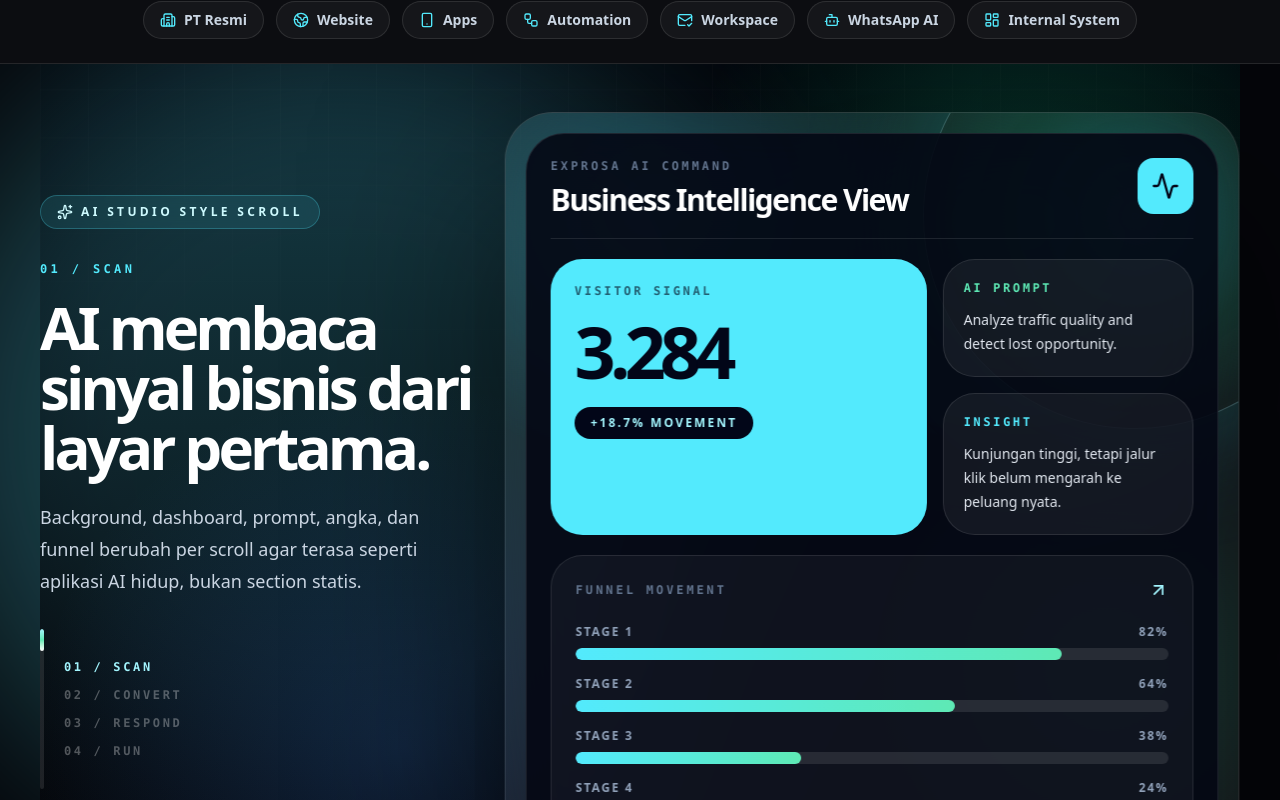
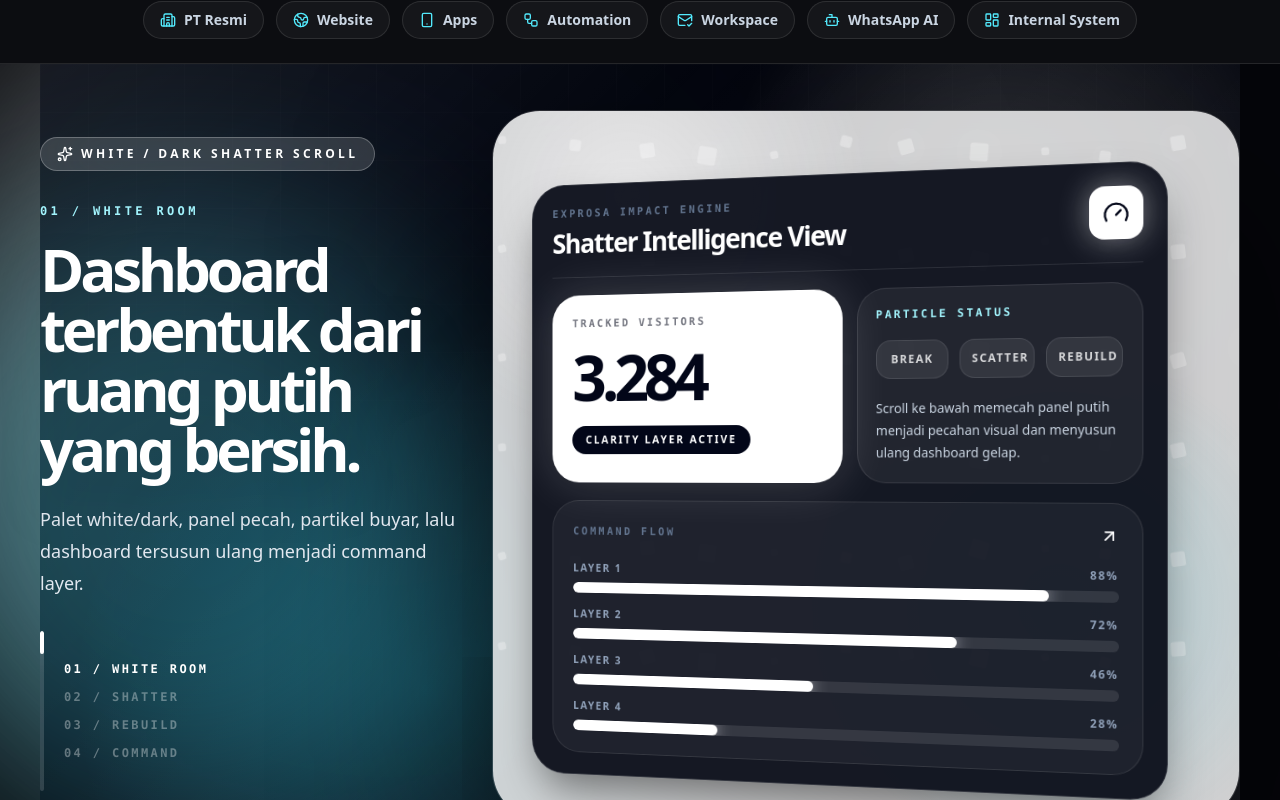
Before and after one commit to nimosasuga/exp2026jhgannjwhkiis, a Next.js app: page / in a window 1280 px wide. Shown: the part 1200-2000 px from the top of the page. Built offline with nearby package versions, Linux system fonts and the light colour scheme.

Commit message:
feat: add white dark shatter scroll effect

```diff
--- a/components/DepthPresentationSection.tsx
+++ b/components/DepthPresentationSection.tsx
@@ -2,66 +2,94 @@
 
 import { useRef, useState } from "react";
 import { motion, useMotionValueEvent, useScroll, useTransform } from "motion/react";
-import { Activity, ArrowUpRight, Bot, Gauge, MessagesSquare, Sparkles } from "lucide-react";
+import { ArrowUpRight, Bot, Gauge, MessagesSquare, Sparkles, Workflow } from "lucide-react";
 
 const frames = [
   {
-    icon: Activity,
-    tag: "01 / SCAN",
-    title: "AI membaca sinyal bisnis dari layar pertama.",
+    icon: Gauge,
+    tag: "01 / WHITE ROOM",
+    title: "Dashboard terbentuk dari ruang putih yang bersih.",
     main: "3.284",
-    sub: "visitor signal",
-    growth: "+18.7%",
-    prompt: "Analyze traffic quality and detect lost opportunity.",
-    insight: "Kunjungan tinggi, tetapi jalur klik belum mengarah ke peluang nyata.",
-    bars: [82, 64, 38, 24],
+    sub: "tracked visitors",
+    signal: "Clarity layer active",
+    bars: [88, 72, 46, 28],
   },
   {
-    icon: Gauge,
-    tag: "02 / CONVERT",
-    title: "CTA, funnel, dan lead berubah menjadi data hidup.",
-    main: "428",
-    sub: "captured leads",
-    growth: "+31.4%",
-    prompt: "Map conversion drop-off and propose next action.",
-    insight: "Lead mulai terbaca. Fokus berikutnya adalah memperpendek jarak dari klik ke percakapan.",
-    bars: [90, 76, 58, 42],
+    icon: Sparkles,
+    tag: "02 / SHATTER",
+    title: "Saat discroll, panel buyar menjadi partikel.",
+    main: "728",
+    sub: "broken signals",
+    signal: "Particles separating",
+    bars: [74, 66, 59, 42],
   },
   {
     icon: MessagesSquare,
-    tag: "03 / RESPOND",
-    title: "WhatsApp, follow up, dan respon masuk ke satu alur.",
+    tag: "03 / REBUILD",
+    title: "Data menyusun ulang alur lead dan respon.",
     main: "02:14",
     sub: "response speed",
-    growth: "-64%",
-    prompt: "Prioritize hot leads and automate first response.",
-    insight: "Kecepatan respon naik. Prospek tidak dibiarkan menunggu terlalu lama.",
-    bars: [94, 88, 72, 61],
+    signal: "Flow reconstructed",
+    bars: [92, 86, 76, 63],
   },
   {
     icon: Bot,
-    tag: "04 / RUN",
-    title: "AI layer membuat bisnis terasa seperti command center.",
+    tag: "04 / COMMAND",
+    title: "Akhirnya berubah menjadi layar kendali bisnis.",
     main: "91%",
-    sub: "flow readiness",
-    growth: "+44.9%",
-    prompt: "Connect analytics, automation, and business decision layer.",
-    insight: "Website tidak lagi berdiri sendiri. Ia menjadi layar kendali digital bisnis.",
-    bars: [96, 91, 84, 78],
+    sub: "command readiness",
+    signal: "AI layer online",
+    bars: [98, 92, 87, 80],
   },
 ];
+
+const shards = Array.from({ length: 72 }, (_, index) => {
+  const row = Math.floor(index / 12);
+  const col = index % 12;
+  return {
+    id: index,
+    left: 6 + col * 8,
+    top: 8 + row * 13,
+    x: (col - 5.5) * 42 + (index % 3) * 26,
+    y: (row - 2.5) * 54 + ((index % 5) - 2) * 22,
+    rotate: (index % 2 ? 1 : -1) * (28 + (index % 7) * 13),
+    size: 7 + (index % 4) * 3,
+  };
+});
+
+type ScrollProgress = ReturnType<typeof useScroll>["scrollYProgress"];
+
+function Shard({ item, progress }: { item: (typeof shards)[number]; progress: ScrollProgress }) {
+  const x = useTransform(progress, [0.08, 0.44, 0.82], [0, item.x, item.x * 0.18]);
+  const y = useTransform(progress, [0.08, 0.44, 0.82], [0, item.y, item.y * -0.12]);
+  const rotate = useTransform(progress, [0.08, 0.48, 0.9], [0, item.rotate, item.rotate * 2]);
+  const opacity = useTransform(progress, [0, 0.12, 0.48, 0.95], [0.18, 1, 0.65, 0.24]);
+  const scale = useTransform(progress, [0.08, 0.48, 1], [1, 1.8, 0.75]);
+
+  return (
+    <motion.span
+      aria-hidden="true"
+      style={{ x, y, rotate, opacity, scale, left: `${item.left}%`, top: `${item.top}%`, width: item.size, height: item.size }}
+      className="absolute rounded-[2px] bg-white shadow-[0_0_24px_rgba(255,255,255,0.5)]"
+    />
+  );
+}
 
 export function DepthPresentationSection() {
   const ref = useRef<HTMLElement | null>(null);
   const [active, setActive] = useState(0);
   const { scrollYProgress } = useScroll({ target: ref, offset: ["start start", "end end"] });
 
-  const beamX = useTransform(scrollYProgress, [0, 1], ["-24%", "48%"]);
-  const beamY = useTransform(scrollYProgress, [0, 1], ["-8%", "12%"]);
-  const beamRotate = useTransform(scrollYProgress, [0, 1], [-18, 22]);
-  const gridY = useTransform(scrollYProgress, [0, 1], [0, -160]);
-  const orbScale = useTransform(scrollYProgress, [0, 0.5, 1], [0.9, 1.22, 0.96]);
-  const orbRotate = useTransform(scrollYProgress, [0, 1], [0, 260]);
+  const bgShift = useTransform(scrollYProgress, [0, 0.35, 1], ["#f8fafc", "#0f172a", "#02040a"]);
+  const darkOpacity = useTransform(scrollYProgress, [0, 0.22, 0.68], [0, 0.72, 1]);
+  const whitePanelOpacity = useTransform(scrollYProgress, [0, 0.22, 0.42], [1, 0.72, 0.18]);
+  const dashboardX = useTransform(scrollYProgress, [0, 0.38, 0.78], [0, -82, 0]);
+  const dashboardY = useTransform(scrollYProgress, [0, 0.44, 1], [0, 48, -18]);
+  const dashboardScale = useTransform(scrollYProgress, [0, 0.4, 0.82], [1, 0.76, 1.03]);
+  const dashboardRotateY = useTransform(scrollYProgress, [0, 0.44, 0.82], [-2, -28, 4]);
+  const dashboardBlur = useTransform(scrollYProgress, [0, 0.42, 0.82], ["blur(0px)", "blur(12px)", "blur(0px)"]);
+  const beamX = useTransform(scrollYProgress, [0, 1], ["-20%", "42%"]);
+  const beamRotate = useTransform(scrollYProgress, [0, 1], [-18, 28]);
   const progressHeight = useTransform(scrollYProgress, [0, 1], ["0%", "100%"]);
 
   useMotionValueEvent(scrollYProgress, "change", (value) => {
@@ -72,43 +100,38 @@ export function DepthPresentationSection() {
   const Icon = frame.icon;
 
   return (
-    <section ref={ref} id="analytics-command" className="relative z-10 min-h-[300vh] overflow-clip px-6 text-white lg:px-10">
-      <div className="sticky top-0 flex min-h-screen items-center py-8 lg:py-10">
-        <div className="absolute inset-0 bg-[#02040a]" />
-        <motion.div style={{ x: beamX, y: beamY, rotate: beamRotate }} className="absolute left-0 top-0 h-[820px] w-[820px] rounded-full bg-cyan-300/25 blur-[92px]" />
-        <motion.div style={{ y: gridY }} className="absolute inset-0 premium-grid opacity-45" />
-        <div className="absolute inset-0 bg-[radial-gradient(circle_at_82%_18%,rgba(16,185,129,0.28),transparent_28%),radial-gradient(circle_at_30%_80%,rgba(59,130,246,0.18),transparent_34%),linear-gradient(180deg,rgba(5,6,10,0.02),rgba(5,6,10,0.94))]" />
+    <section ref={ref} id="analytics-command" className="relative z-10 min-h-[320vh] overflow-clip px-6 text-white lg:px-10">
+      <motion.div style={{ backgroundColor: bgShift }} className="sticky top-0 flex min-h-screen items-center py-8 lg:py-10">
+        <motion.div style={{ opacity: darkOpacity }} className="absolute inset-0 bg-[#02040a]" />
+        <motion.div style={{ x: beamX, rotate: beamRotate }} className="absolute left-0 top-[-18%] h-[900px] w-[900px] rounded-full bg-white/35 blur-[120px] mix-blend-overlay" />
+        <motion.div style={{ x: beamX }} className="absolute left-[-8%] top-[18%] h-[620px] w-[620px] rounded-full bg-cyan-300/28 blur-[100px]" />
+        <div className="absolute inset-0 bg-[radial-gradient(circle_at_80%_18%,rgba(255,255,255,0.18),transparent_24%),radial-gradient(circle_at_32%_78%,rgba(34,211,238,0.22),transparent_34%),linear-gradient(135deg,rgba(255,255,255,0.08),transparent_34%,rgba(255,255,255,0.1))]" />
+        <div className="absolute inset-0 premium-grid opacity-35" />
 
-        <div className="relative mx-auto grid w-full max-w-7xl items-center gap-8 lg:grid-cols-[0.74fr_1.26fr]">
-          <div className="relative z-20">
-            <div className="inline-flex items-center gap-2 rounded-full border border-cyan-300/25 bg-cyan-300/10 px-4 py-2 text-xs font-black uppercase tracking-[0.28em] text-cyan-100 backdrop-blur">
+        <div className="relative mx-auto grid w-full max-w-7xl items-center gap-8 lg:grid-cols-[0.72fr_1.28fr]">
+          <div className="relative z-30">
+            <div className="inline-flex items-center gap-2 rounded-full border border-white/25 bg-white/15 px-4 py-2 text-xs font-black uppercase tracking-[0.28em] text-white backdrop-blur-2xl">
               <Sparkles className="h-4 w-4" />
-              AI Studio Style Scroll
+              White / Dark Shatter Scroll
             </div>
 
-            <motion.div
-              key={frame.tag}
-              initial={{ opacity: 0, y: 28, filter: "blur(14px)" }}
-              animate={{ opacity: 1, y: 0, filter: "blur(0px)" }}
-              transition={{ duration: 0.45 }}
-              className="mt-8"
-            >
-              <p className="font-mono text-xs font-black uppercase tracking-[0.28em] text-cyan-300">{frame.tag}</p>
-              <h2 className="mt-5 max-w-3xl text-4xl font-black tracking-[-0.065em] md:text-6xl">
+            <motion.div key={frame.tag} initial={{ opacity: 0, y: 34, filter: "blur(18px)" }} animate={{ opacity: 1, y: 0, filter: "blur(0px)" }} transition={{ duration: 0.46 }} className="mt-8">
+              <p className="font-mono text-xs font-black uppercase tracking-[0.28em] text-cyan-200">{frame.tag}</p>
+              <h2 className="mt-5 max-w-3xl text-4xl font-black tracking-[-0.07em] text-white drop-shadow-2xl md:text-6xl">
                 {frame.title}
               </h2>
-              <p className="mt-6 max-w-xl text-lg leading-8 text-slate-300">
-                Background, dashboard, prompt, angka, dan funnel berubah per scroll agar terasa seperti aplikasi AI hidup, bukan section statis.
+              <p className="mt-6 max-w-xl text-lg leading-8 text-slate-200">
+                Palet white/dark, panel pecah, partikel buyar, lalu dashboard tersusun ulang menjadi command layer.
               </p>
             </motion.div>
 
             <div className="mt-8 flex items-center gap-5">
-              <div className="relative h-40 w-1 overflow-hidden rounded-full bg-white/10">
-                <motion.div style={{ height: progressHeight }} className="absolute inset-x-0 top-0 rounded-full bg-gradient-to-b from-cyan-200 via-emerald-300 to-white" />
+              <div className="relative h-40 w-1 overflow-hidden rounded-full bg-white/15">
+                <motion.div style={{ height: progressHeight }} className="absolute inset-x-0 top-0 rounded-full bg-white shadow-[0_0_22px_rgba(255,255,255,0.8)]" />
               </div>
               <div className="grid gap-3">
                 {frames.map((item, index) => (
-                  <div key={item.tag} className={`font-mono text-xs font-black uppercase tracking-[0.22em] ${active === index ? "text-cyan-200" : "text-white/30"}`}>
+                  <div key={item.tag} className={`font-mono text-xs font-black uppercase tracking-[0.2em] ${active === index ? "text-white" : "text-white/35"}`}>
                     {item.tag}
                   </div>
                 ))}
@@ -116,54 +139,53 @@ export function DepthPresentationSection() {
             </div>
           </div>
 
-          <motion.div
-            animate={{ rotateX: active % 2 ? 5 : 0, rotateY: active % 2 ? 3.5 : -3.5, y: active % 2 ? -8 : 8 }}
-            transition={{ duration: 0.5 }}
-            className="relative min-h-[690px] overflow-hidden rounded-[3rem] border border-white/10 bg-white/[0.065] p-4 shadow-[0_70px_190px_rgba(0,0,0,0.7)] backdrop-blur-2xl md:p-5"
-          >
-            <motion.div style={{ scale: orbScale, rotate: orbRotate }} className="absolute -right-28 -top-28 h-[430px] w-[430px] rounded-full border border-cyan-200/25 bg-[radial-gradient(circle,rgba(34,211,238,0.24),rgba(16,185,129,0.08)_44%,transparent_70%)] shadow-[0_0_140px_rgba(34,211,238,0.18)]" />
-            <div className="absolute inset-0 bg-[radial-gradient(circle_at_20%_12%,rgba(34,211,238,0.22),transparent_30%),radial-gradient(circle_at_82%_72%,rgba(16,185,129,0.18),transparent_30%)]" />
+          <div className="relative min-h-[680px] [perspective:1400px]">
+            <div className="absolute inset-0 overflow-hidden rounded-[3rem] border border-white/15 bg-black/20 shadow-[0_70px_190px_rgba(0,0,0,0.7)] backdrop-blur-2xl">
+              <motion.div style={{ opacity: whitePanelOpacity }} className="absolute inset-0 bg-white" />
+              <div className="absolute inset-0 bg-[radial-gradient(circle_at_18%_12%,rgba(255,255,255,0.55),transparent_28%),radial-gradient(circle_at_76%_70%,rgba(34,211,238,0.18),transparent_34%)]" />
+              {shards.map((item) => <Shard key={item.id} item={item} progress={scrollYProgress} />)}
+            </div>
 
-            <div className="relative rounded-[2.4rem] border border-white/10 bg-[#050814]/90 p-5 md:p-6">
+            <motion.div style={{ x: dashboardX, y: dashboardY, scale: dashboardScale, rotateY: dashboardRotateY, filter: dashboardBlur }} className="relative z-20 p-4 md:p-5 [transform-style:preserve-3d]">
+              <div className="rounded-[2.4rem] border border-white/15 bg-[#050814]/92 p-5 shadow-2xl shadow-black/50 backdrop-blur-2xl md:p-6">
                 <div className="flex items-start justify-between gap-5 border-b border-white/10 pb-5">
                   <div>
-                  <p className="font-mono text-xs font-black uppercase tracking-[0.24em] text-slate-500">EXPROSA AI COMMAND</p>
-                  <h3 className="mt-2 text-3xl font-black tracking-[-0.05em] text-white">Business Intelligence View</h3>
+                    <p className="font-mono text-xs font-black uppercase tracking-[0.24em] text-slate-500">EXPROSA IMPACT ENGINE</p>
+                    <h3 className="mt-2 text-3xl font-black tracking-[-0.05em] text-white">Shatter Intelligence View</h3>
                   </div>
-                <motion.div key={frame.tag} initial={{ scale: 0.65, rotate: -16 }} animate={{ scale: 1, rotate: 0 }} className="flex h-14 w-14 items-center justify-center rounded-2xl bg-cyan-300 text-slate-950">
+                  <motion.div key={frame.tag} initial={{ scale: 0.5, rotate: -24 }} animate={{ scale: 1, rotate: 0 }} className="flex h-14 w-14 items-center justify-center rounded-2xl bg-white text-slate-950 shadow-[0_0_32px_rgba(255,255,255,0.45)]">
                     <Icon className="h-7 w-7" />
                   </motion.div>
                 </div>
 
-              <div className="mt-5 grid gap-4 lg:grid-cols-[1.2fr_0.8fr]">
-                <motion.div key={frame.main} initial={{ opacity: 0, scale: 0.92, y: 22 }} animate={{ opacity: 1, scale: 1, y: 0 }} className="rounded-[2rem] bg-cyan-300 p-6 text-slate-950">
-                  <p className="font-mono text-xs font-black uppercase tracking-[0.22em] opacity-60">{frame.sub}</p>
+                <div className="mt-5 grid gap-4 lg:grid-cols-[1.05fr_0.95fr]">
+                  <motion.div key={frame.main} initial={{ opacity: 0, scale: 0.82, y: 34 }} animate={{ opacity: 1, scale: 1, y: 0 }} className="rounded-[2rem] bg-white p-6 text-slate-950 shadow-[0_0_54px_rgba(255,255,255,0.18)]">
+                    <p className="font-mono text-xs font-black uppercase tracking-[0.22em] opacity-55">{frame.sub}</p>
                     <p className="mt-4 text-6xl font-black tracking-[-0.08em] md:text-7xl">{frame.main}</p>
-                  <span className="mt-5 inline-flex rounded-full bg-slate-950 px-4 py-2 text-xs font-black uppercase tracking-[0.18em] text-cyan-200">{frame.growth} movement</span>
+                    <span className="mt-5 inline-flex rounded-full bg-slate-950 px-4 py-2 text-xs font-black uppercase tracking-[0.18em] text-white">{frame.signal}</span>
                   </motion.div>
 
-                <div className="grid gap-4">
-                  <motion.div key={frame.prompt} initial={{ opacity: 0, x: 28 }} animate={{ opacity: 1, x: 0 }} className="rounded-[2rem] border border-white/10 bg-white/[0.06] p-5">
-                    <p className="font-mono text-xs font-black uppercase tracking-[0.22em] text-emerald-300">AI Prompt</p>
-                    <p className="mt-3 text-sm leading-6 text-slate-200">{frame.prompt}</p>
-                  </motion.div>
-                  <motion.div key={frame.insight} initial={{ opacity: 0, x: -28 }} animate={{ opacity: 1, x: 0 }} className="rounded-[2rem] border border-white/10 bg-white/[0.06] p-5">
-                    <p className="font-mono text-xs font-black uppercase tracking-[0.22em] text-cyan-300">Insight</p>
-                    <p className="mt-3 text-sm leading-6 text-slate-200">{frame.insight}</p>
-                  </motion.div>
+                  <div className="rounded-[2rem] border border-white/10 bg-white/[0.06] p-5">
+                    <p className="font-mono text-xs font-black uppercase tracking-[0.22em] text-cyan-200">Particle Status</p>
+                    <div className="mt-5 grid grid-cols-3 gap-3">
+                      {["Break", "Scatter", "Rebuild"].map((item) => (
+                        <div key={item} className="rounded-2xl border border-white/10 bg-white/[0.08] p-3 text-center text-xs font-black uppercase tracking-[0.12em] text-white/80">{item}</div>
+                      ))}
+                    </div>
+                    <p className="mt-5 text-sm leading-6 text-slate-300">Scroll ke bawah memecah panel putih menjadi pecahan visual dan menyusun ulang dashboard gelap.</p>
                   </div>
                 </div>
 
                 <div className="mt-5 rounded-[2rem] border border-white/10 bg-white/[0.045] p-5 md:p-6">
                   <div className="flex items-center justify-between">
-                  <p className="font-mono text-xs font-black uppercase tracking-[0.24em] text-slate-500">Funnel Movement</p>
-                  <ArrowUpRight className="h-5 w-5 text-cyan-200" />
+                    <p className="font-mono text-xs font-black uppercase tracking-[0.24em] text-slate-500">Command Flow</p>
+                    <ArrowUpRight className="h-5 w-5 text-white" />
                   </div>
                   <div className="mt-6 space-y-4">
                     {frame.bars.map((bar, index) => (
                       <div key={`${frame.tag}-${index}`}>
-                      <div className="mb-2 flex justify-between text-xs font-bold uppercase tracking-[0.14em] text-slate-400"><span>Stage {index + 1}</span><span>{bar}%</span></div>
-                      <div className="h-3 overflow-hidden rounded-full bg-white/10"><motion.div initial={{ width: "10%" }} animate={{ width: `${bar}%` }} transition={{ duration: 0.65, delay: index * 0.05 }} className="h-full rounded-full bg-gradient-to-r from-cyan-300 to-emerald-300" /></div>
+                        <div className="mb-2 flex justify-between text-xs font-bold uppercase tracking-[0.14em] text-slate-400"><span>Layer {index + 1}</span><span>{bar}%</span></div>
+                        <div className="h-3 overflow-hidden rounded-full bg-white/10"><motion.div initial={{ width: "4%" }} animate={{ width: `${bar}%` }} transition={{ duration: 0.72, delay: index * 0.06 }} className="h-full rounded-full bg-white shadow-[0_0_18px_rgba(255,255,255,0.72)]" /></div>
                       </div>
                     ))}
                   </div>
@@ -172,6 +194,7 @@ export function DepthPresentationSection() {
             </motion.div>
           </div>
         </div>
+      </motion.div>
     </section>
   );
 }
```
Lines whose indentation alone changed are shown as unchanged.
